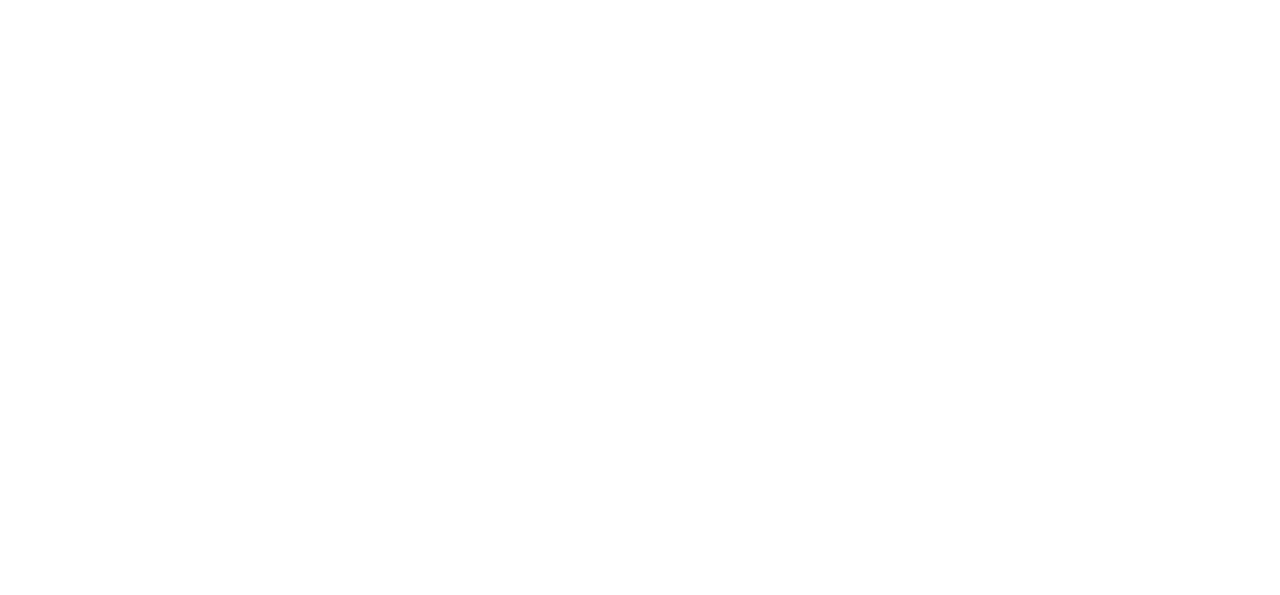
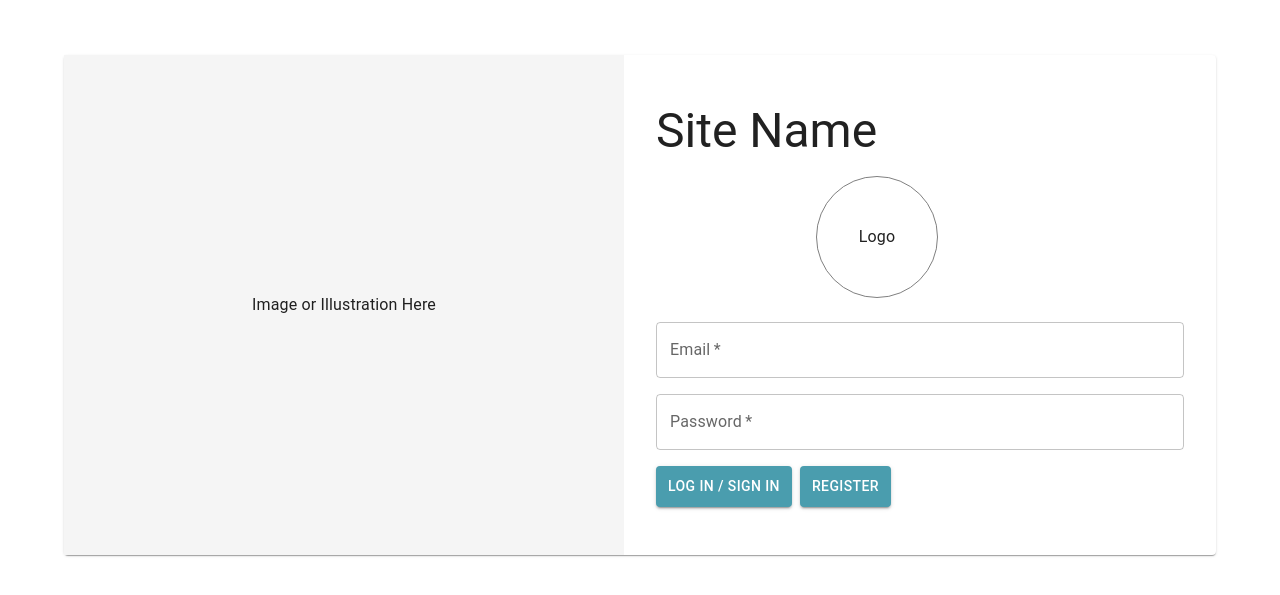
Before and after one commit to JuletteDev-27/Group-3-LE3, a React (Vite) app: page / in a window 1280 px wide. Before the commit this address had no page. Shown: the part 145-740 px from the top of the page. Built offline with nearby package versions, Linux system fonts and the light colour scheme.

Commit message:
Initial LandingPage structure

```diff
--- a/src/App.css
+++ b/src/App.css
@@ -0,0 +1,17 @@
+.register-paper {
+  padding: 32px;
+  margin-top: 120px; /* Equivalent to marginTop: 15 */
+}
+
+.register-field {
+  display: block;
+  width: 94%;
+}
+
+.register-button {
+  padding: 5px 12px;
+}
+
+.register-button:hover {
+  background-color: #A0E1EA;
+}
--- a/src/App.jsx
+++ b/src/App.jsx
@@ -1,24 +1,24 @@
-import { useState } from 'react'
-import { BrowserRouter as Router, Routes, Route } from 'react-router-dom'
-import reactLogo from './assets/react.svg'
-import viteLogo from '/vite.svg'
-import './App.css'
-import {UserBearerTokenContext } from './components/userBearerTokenContext'
-import { TestView } from './views/TestView'
-
-
+import { useState } from 'react';
+import { BrowserRouter as Router, Routes, Route, Navigate } from 'react-router-dom';
+import './App.css';
+import { UserBearerTokenContext } from './components/userBearerTokenContext';
+import RegisterPage from './views/RegisterPage';
+import LandingPage from './views/LandingPage';
 
 function App() {
-  const [userBearerToken, setUserBearerToken] = useState(null)
+  const [userBearerToken, setUserBearerToken] = useState(null);
+
   return (
     <UserBearerTokenContext.Provider value={{ userBearerToken, setUserBearerToken }}>
       <Router>
         <Routes>
-            //Insert Routes Here
+          <Route path="/" element={<LandingPage />} />
+          <Route path="/register" element={<RegisterPage />} />
+          <Route path="*" element={<Navigate to="/" replace />} />
         </Routes>
       </Router>
     </UserBearerTokenContext.Provider>
-  )
+  );
 }
 
-export default App
+export default App;
--- /dev/null
+++ b/src/views/LandingPage.jsx
@@ -0,0 +1,155 @@
+import React, { useState } from 'react';
+import {
+  Box,
+  Button,
+  TextField,
+  Typography,
+  Container,
+  Grid,
+  Paper
+} from '@mui/material';
+import { useNavigate } from 'react-router-dom';
+
+const LandingPage = () => {
+  const navigate = useNavigate();
+  const [formData, setFormData] = useState({
+    email: '',
+    password: ''
+  });
+  const [errors, setErrors] = useState({});
+
+  const handleChange = (e) => {
+    const { name, value } = e.target;
+    setFormData((prev) => ({
+      ...prev,
+      [name]: value
+    }));
+  };
+
+  const validate = () => {
+    let tempErrors = {};
+    if (!formData.email.trim()) tempErrors.email = 'Email is required';
+    if (!formData.password.trim()) tempErrors.password = 'Password is required';
+    setErrors(tempErrors);
+    return Object.keys(tempErrors).length === 0;
+  };
+
+  const handleLogin = (e) => {
+    e.preventDefault();
+    if (validate()) {
+      console.log('Login success:', formData);
+    }
+  };
+
+  return (
+    <Container maxWidth="lg" sx={{ mt: 25 }}>
+      <Paper sx={{ display: 'flex', minHeight: '500px' }}>
+        {/* LEFT: Image */}
+        <Box
+          sx={{
+            flex: 1,
+            backgroundColor: '#f5f5f5',
+            display: 'flex',
+            alignItems: 'center',
+            justifyContent: 'center',
+            p: 2
+          }}
+        >
+          <Typography>Image or Illustration Here</Typography>
+        </Box>
+
+        {/* RIGHT: Form */}
+        <Box
+          sx={{
+            flex: 1,
+            display: 'flex',
+            flexDirection: 'column',
+            justifyContent: 'center',
+            p: 4
+          }}
+        >
+          <Typography variant="h3" gutterBottom>
+            Site Name
+          </Typography>
+
+          <Box
+            sx={{
+              width: 120,
+              height: 120,
+              borderRadius: '50%',
+              marginLeft: 20,
+              border: '1px solid gray',
+              display: 'flex',
+              alignItems: 'center',
+              justifyContent: 'center',
+              mb: 3
+            }}
+          >
+            <Typography>Logo</Typography>
+          </Box>
+
+          <Box component="form" noValidate onSubmit={handleLogin}>
+            <TextField
+              name="email"
+              label="Email"
+              type="email"
+              fullWidth
+              required
+              value={formData.email}
+              onChange={handleChange}
+              error={!!errors.email}
+              helperText={errors.email}
+              sx={{ mb: 2 }}
+            />
+
+            <TextField
+              name="password"
+              label="Password"
+              type="password"
+              fullWidth
+              required
+              value={formData.password}
+              onChange={handleChange}
+              error={!!errors.password}
+              helperText={errors.password}
+              sx={{ mb: 2 }}
+            />
+
+            <Button
+              type="submit"
+              variant="contained"
+              sx={{
+                backgroundColor: '#4A9DAE',
+                padding: '8px 12px',
+                '&:hover': {
+                  backgroundColor: '#A0E1EA'
+                }
+              }}
+            >
+              Log In / Sign In
+            </Button>
+
+            <Button
+              variant="contained"
+
+              sx={{
+                mt: 0, marginLeft: 1,
+                backgroundColor: '#4A9DAE',
+                padding: '8px 12px',
+                '&:hover': {
+                  backgroundColor: '#A0E1EA'
+                }
+              }}
+              onClick={() => navigate('/register')}
+            >
+              Register
+          </Button>
+
+          </Box>
+        </Box>
+      </Paper>
+    </Container>
+  );
+};
+
+export default LandingPage;
--- a/src/views/RegisterPage.jsx
+++ b/src/views/RegisterPage.jsx
@@ -0,0 +1,140 @@
+import React, { useState } from 'react';
+import {
+  Box,
+  Button,
+  TextField,
+  Typography,
+  Container,
+  Grid,
+  Paper
+} from '@mui/material';
+
+const RegisterPage = ({ onNext }) => {
+  const [formData, setFormData] = useState({
+    firstName: '',
+    lastName: '',
+    email: '',
+    phone: '',
+    password: '',
+    confirmPassword: ''
+  });
+
+  const [errors, setErrors] = useState({});
+
+  const handleChange = (e) => {
+    const { name, value } = e.target;
+    setFormData((prev) => ({
+      ...prev,
+      [name]: value
+    }));
+  };
+
+  const validate = () => {
+    let tempErrors = {};
+    if (!formData.firstName.trim()) tempErrors.firstName = 'First name is required';
+    if (!formData.email.trim()) tempErrors.email = 'Email is required';
+    if (!formData.password.trim()) tempErrors.password = 'Password is required';
+    if (formData.password !== formData.confirmPassword) tempErrors.confirmPassword = 'Passwords do not match';
+    setErrors(tempErrors);
+    return Object.keys(tempErrors).length === 0;
+  };
+
+  const handleSubmit = (e) => {
+    e.preventDefault();
+    if (validate()) {
+      if (onNext) onNext(formData);
+    }
+  };
+
+  return (
+    <Container maxWidth="sm">
+      <Paper className="register-paper">
+        <Typography variant="h5" gutterBottom>
+          Register Account
+        </Typography>
+        <Box component="form" noValidate onSubmit={handleSubmit}>
+          <Grid container spacing={2}>
+            <Grid item xs={12} sm={6}>
+              <TextField
+                name="firstName"
+                label="First Name"
+                fullWidth
+                required
+                value={formData.firstName}
+                onChange={handleChange}
+                error={!!errors.firstName}
+                helperText={errors.firstName}
+                sx={{ mt: 2 }}
+              />
+            </Grid>
+            <Grid item xs={12} sm={6}>
+              <TextField
+                name="lastName"
+                label="Last Name"
+                fullWidth
+                value={formData.lastName}
+                onChange={handleChange}
+                sx={{ mt: 2 }}
+              />
+            </Grid>
+          </Grid>
+
+          <TextField
+            className="register-field"
+            name="email"
+            label="Email"
+            type="email"
+            required
+            value={formData.email}
+            onChange={handleChange}
+            error={!!errors.email}
+            helperText={errors.email}
+            sx={{ mt: 2 }}
+          />
+          <TextField
+            className="register-field"
+            name="password"
+            label="Password"
+            type="password"
+            required
+            value={formData.password}
+            onChange={handleChange}
+            error={!!errors.password}
+            helperText={errors.password}
+            sx={{ mt: 2 }}
+          />
+          <TextField
+            className="register-field"
+            name="confirmPassword"
+            label="Confirm Password"
+            type="password"
+            required
+            value={formData.confirmPassword}
+            onChange={handleChange}
+            error={!!errors.confirmPassword}
+            helperText={errors.confirmPassword}
+            sx={{ mt: 2 }}
+          />
+
+          <Button
+            type="submit"
+            variant="contained"
+            className="register-button"
+            sx={{
+              mt: 5,
+              backgroundColor: '#4A9DAE',
+              padding: '5px 12px',
+              '&:hover': {
+                backgroundColor: '#A0E1EA'
+              }
+            }}
+          >
+            Register
+          </Button>
+        </Box>
+      </Paper>
+    </Container>
+  );
+};
+
+export default RegisterPage;
```
Also changed, not shown: 1 other file (tests, documents, lock files or other folders). Lines whose indentation alone changed are shown as unchanged.
